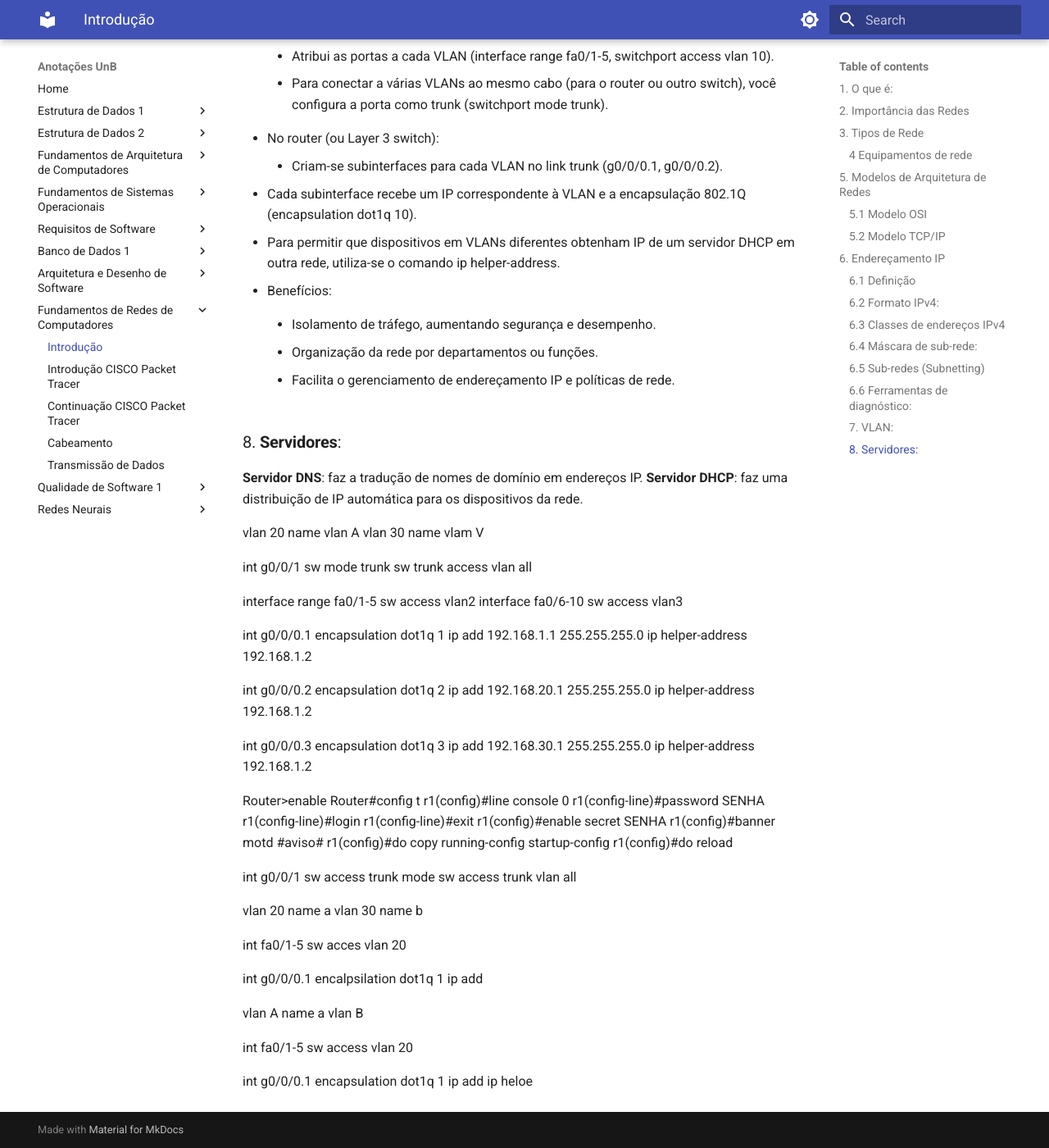
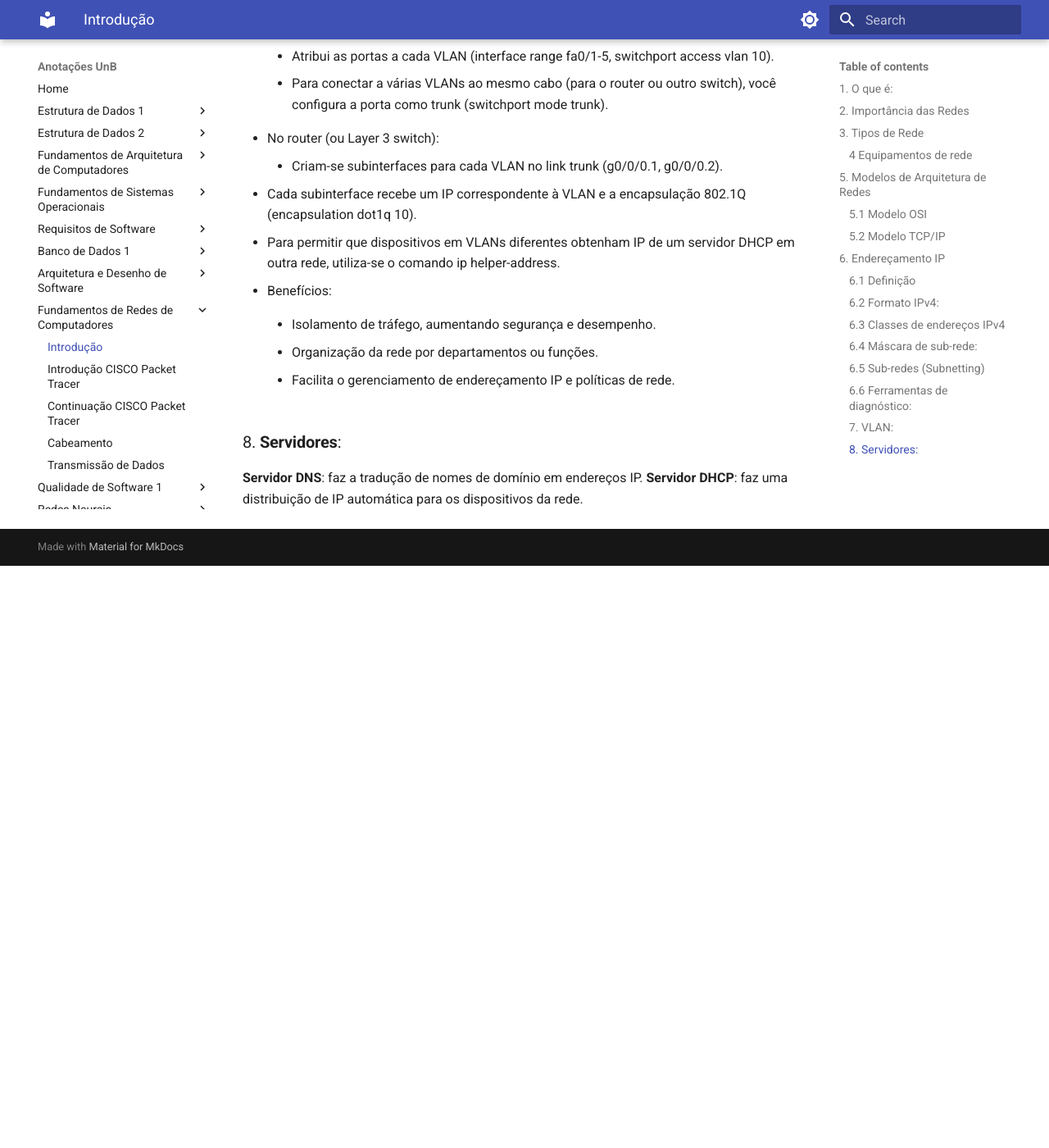
Before and after one commit to bolzanMGB/anotacoes-unb, an MkDocs documentation site: the page built from docs/disciplinas/REDES/introRED.md, in a window 1280 px wide and 1400 px high, scrolled down 7489 px. Shown: the whole window at 82% size. Built offline with MkDocs 1.6.1 and Material for MkDocs 9.7.7, drawn with Linux system fonts in a browser that asks for light colours; after the commit the page ends 8179 px from its top, so only the background shows below that.

Commit message:
alteracoes

```diff
--- a/docs/disciplinas/REDES/introRED.md
+++ b/docs/disciplinas/REDES/introRED.md
@@ -294,73 +294,3 @@ O que indica:
 
 **Servidor DNS**: faz a tradução de nomes de domínio em endereços IP.
 **Servidor DHCP**: faz uma distribuição de IP automática para os dispositivos da rede.
-
-vlan 20
-name vlan A
-vlan 30
-name vlam V
-
-int g0/0/1
-sw mode trunk
-sw trunk access vlan all
-
-interface range fa0/1-5
-sw access vlan2
-interface fa0/6-10
-sw access vlan3
-
-int g0/0/0.1
-encapsulation dot1q 1
-ip add 192.168.1.1 255.255.255.0
-ip helper-address 192.168.1.2
-
-int g0/0/0.2
-encapsulation dot1q 2
-ip add 192.168.20.1 255.255.255.0
-ip helper-address 192.168.1.2
-
-int g0/0/0.3
-encapsulation dot1q 3
-ip add 192.168.30.1 255.255.255.0
-ip helper-address 192.168.1.2
-
-
-Router>enable
-Router#config t
-r1(config)#line console 0
-r1(config-line)#password SENHA
-r1(config-line)#login
-r1(config-line)#exit
-r1(config)#enable secret SENHA
-r1(config)#banner motd #aviso#
-r1(config)#do copy running-config startup-config
-r1(config)#do reload
-
-
-
-int g0/0/1
-sw access trunk mode
-sw access trunk vlan all
-
-vlan 20 name a
-vlan 30 name b
-
-int fa0/1-5
-sw acces vlan 20
-
-
-int g0/0/0.1
-encalpsilation dot1q 1
-ip add
-
-
-vlan A name a
-vlan B
-
-int fa0/1-5
-sw access vlan 20
-
-int g0/0/0.1
-encapsulation dot1q 1
-ip add
-ip heloe
```
